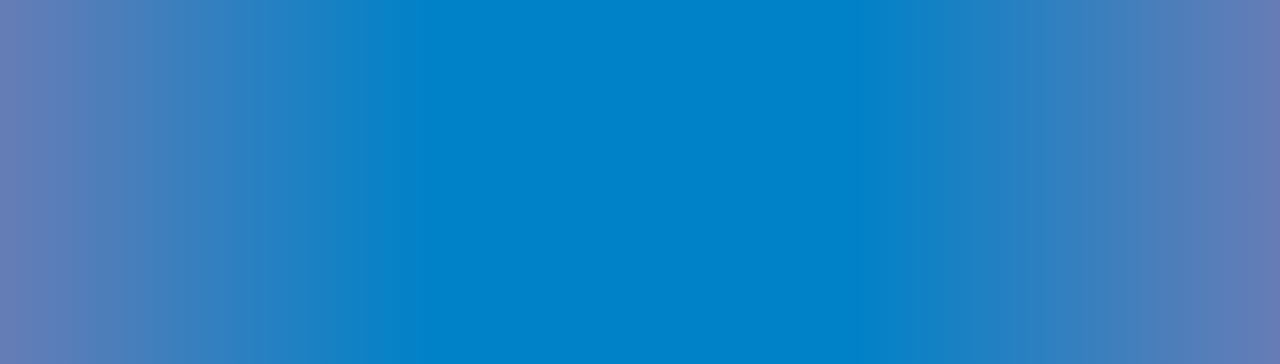
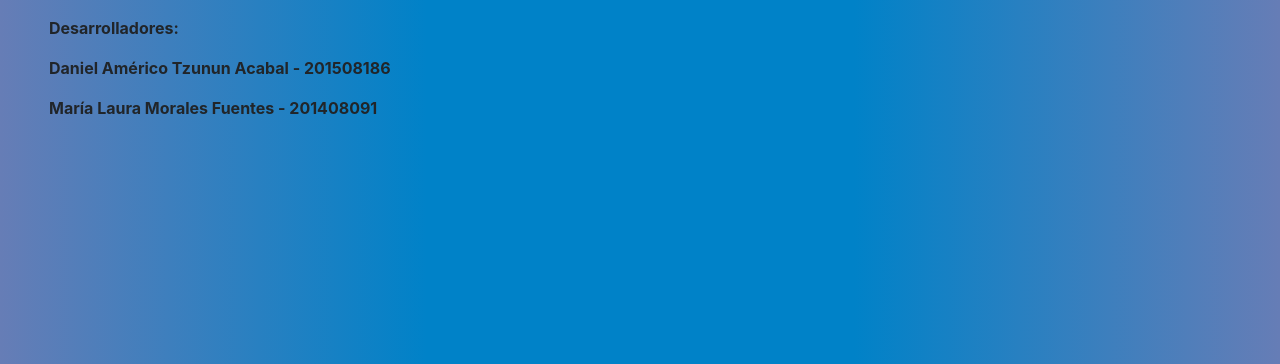
Before and after one commit to Americo1996git/proy_final, a Django app: page / in a window 1280 px wide. Shown: the part 56-420 px from the top of the page. Run offline with Django 3.2, Linux system fonts and the light colour scheme; data that the repository does not hold is empty; some libraries are stand-ins or nearby versions.

Commit message:
Agregar autores

```diff
--- a/notas/templates/notas/muro.html
+++ b/notas/templates/notas/muro.html
@@ -20,8 +20,15 @@
                     {% endif %}
                     </div>
                 </div>
-            </div>
+             </div>
         {% endfor %}
+
     </div>
-
+    <footer>
+        <strong >Desarrolladores:</strong>
+        <p></p>
+        <strong>Daniel Américo Tzunun Acabal - 201508186</strong>
+        <p></p>
+        <strong>María Laura Morales Fuentes - 201408091</strong>
+      </footer>
 {% endblock%}
```
